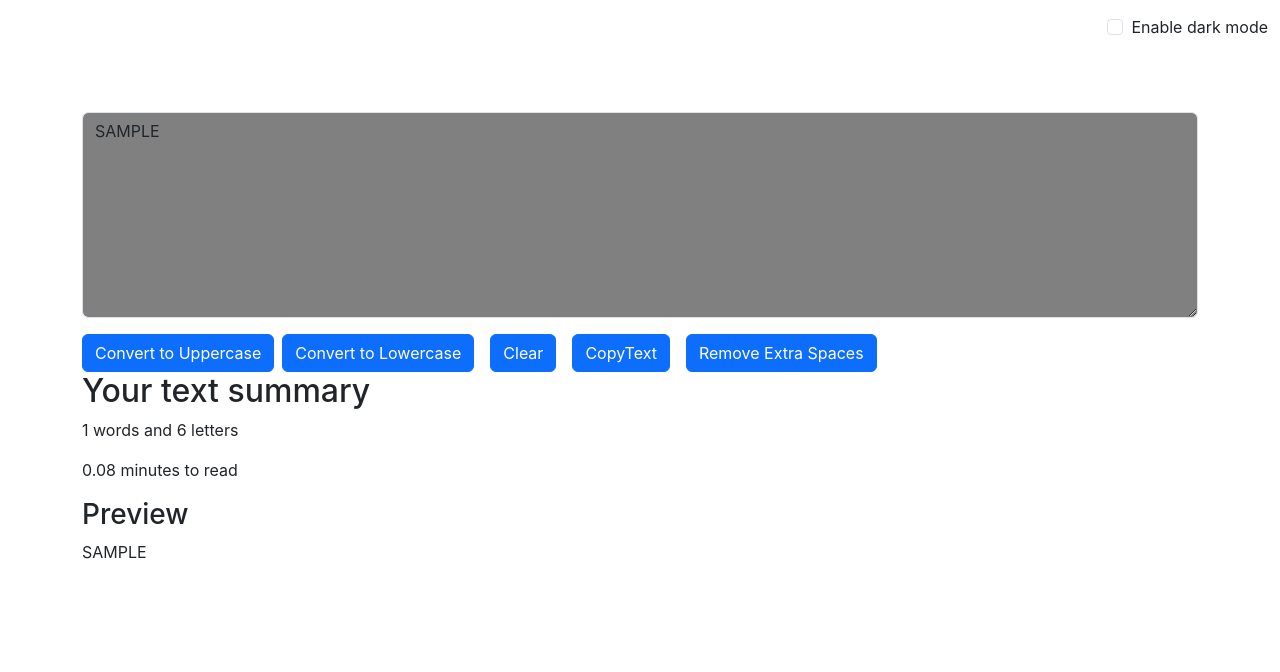
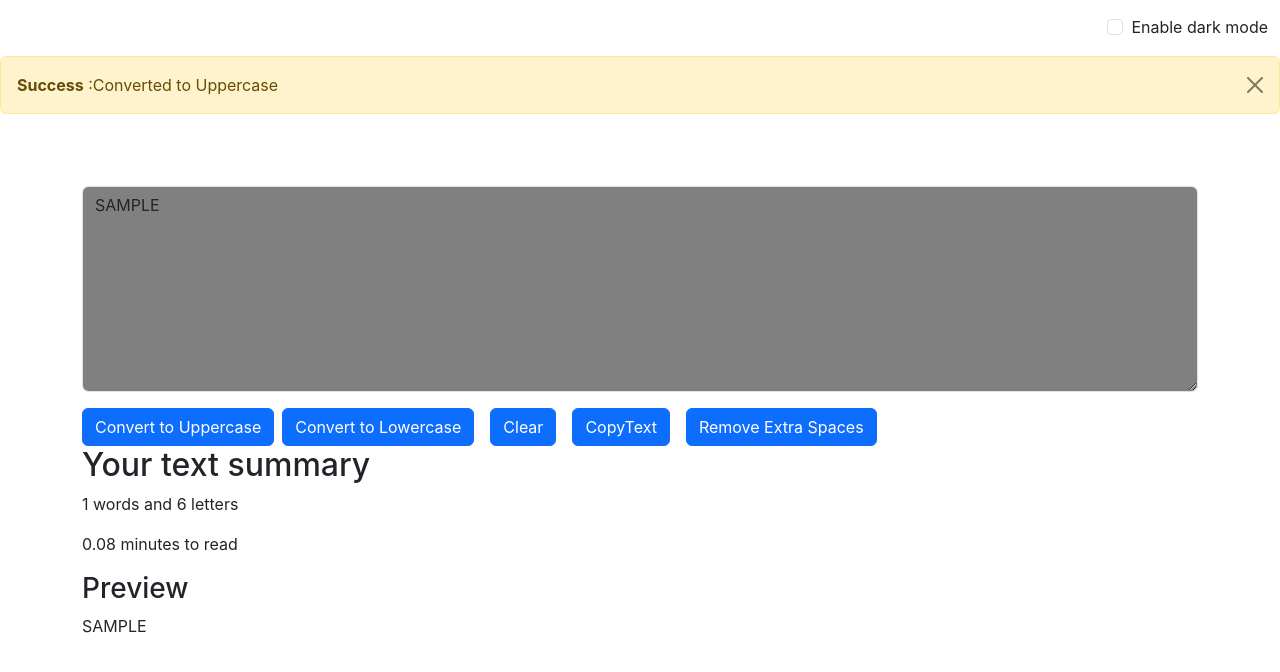
Before and after one commit to reddyshabari/REACTJS, a React (Create React App) app in the folder textutils/: page / in a window 1280 px wide. Both pictures are taken after typing "Sample" into the empty fields and a click on the button "Convert to Uppercase". Shown: the top 672 px of the page. Built offline with nearby package versions, Linux system fonts and the light colour scheme.

Commit message:
adding+auto dismiss alert

```diff
--- a/textutils/src/App.js
+++ b/textutils/src/App.js
@@ -2,25 +2,41 @@
 import './App.css';
 import Navbar from './components/Navbar';
 import TextForm from './components/TextForm';
+import Alert from './components/Alert';
 import React, { useState } from 'react';
 
 function App() {
 
   const [mode,setMode] = useState('dark');
+  const [alert,setAlert]=useState(null);
+  const showAlert=(message,type)=>{
+  setAlert({
+    msg:message,
+    type:type
+
+  })
+  setTimeout(()=>{
+    setAlert(null);
+  },3000);
+
+  }
   const toggleMode = ()=>{
     if(mode === 'light'){
       setMode('dark');
       document.body.style.backgroundColor = '#042743';
+      showAlert("Dark Mode has been enabled","success");
     }
     else{
       setMode('light');
       document.body.style.backgroundColor = 'white';
+      showAlert("Light Mode has been enabled","success");
     }
   }
   return (
     <>
         <Navbar title="TextUtils" mode={mode} toggleMode={toggleMode}/>
-        <TextForm heading="Enter the text to analyze below" mode={mode}/>
+        <Alert alert={alert}/>
+        <TextForm showAlert={showAlert} heading="Enter the text to analyze below" mode={mode}/>
        {/* <About/> */}
        <div className="container my-3">
 
--- /dev/null
+++ b/textutils/src/components/Alert.js
@@ -0,0 +1,16 @@
+import React from 'react'
+
+function Alert(props) {
+    const capitalize = (word)=>{
+        const lower = word.toLowerCase();
+        return lower.charAt(0).toUpperCase() + lower.slice(1);
+    }
+  return (
+   props.alert && <div className="alert alert-warning alert-dismissible fade show" role="alert">
+        <strong>{capitalize(props.alert.type)}</strong>  :{props.alert.msg}
+        <button type="button" className="btn-close" data-bs-dismiss="alert" aria-label="Close"></button>
+        </div>
+  )
+}
+
+export default Alert
--- a/textutils/src/components/TextForm.js
+++ b/textutils/src/components/TextForm.js
@@ -7,6 +7,7 @@
         // console.log("Uppercase was clicked: " +  text);
         let newText = text.toUpperCase();
         setText(newText)
+        props.showAlert("Converted to Uppercase","success")
     }
     const handleLowClick = ()=>{
         // console.log("Uppercase was clicked: " +  text);
```
